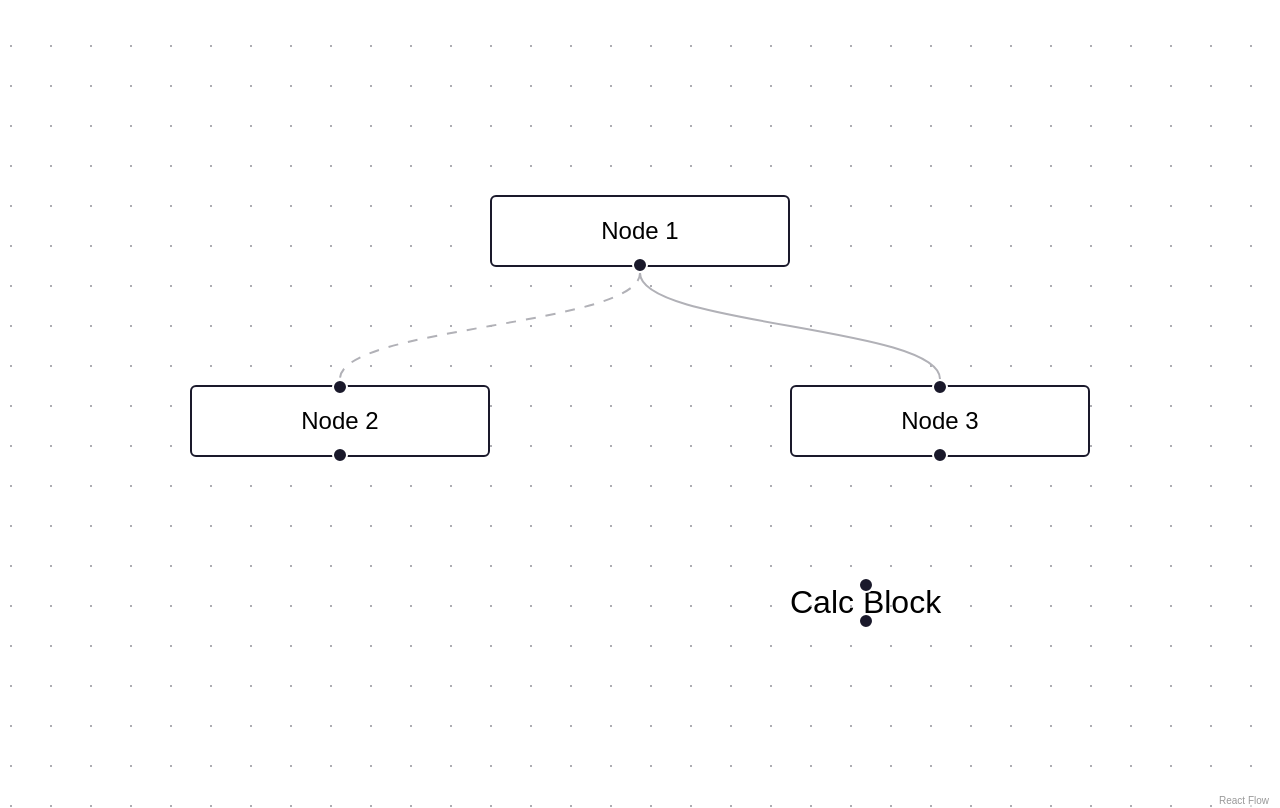
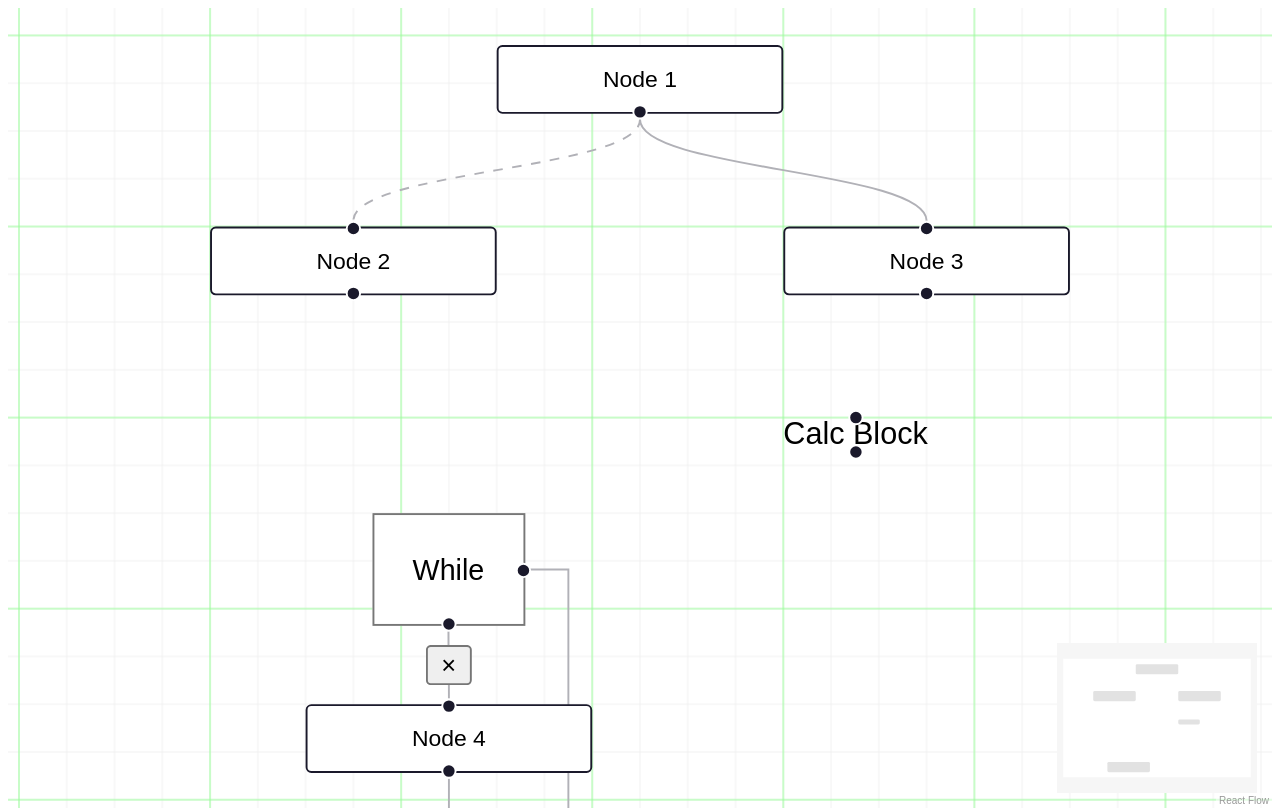
Before and after one commit to shabalin-AA/algorithm-visualizer, a React (Create React App) app in the folder visualizer/: page / in a window 1280 px wide. Built offline with nearby package versions, Linux system fonts and the light colour scheme.

Commit message:
add block while

```diff
--- a/visualizer/package.json
+++ b/visualizer/package.json
@@ -8,7 +8,6 @@
     "@testing-library/user-event": "^13.5.0",
     "@types/jest": "^27.5.2",
     "@types/node": "^16.18.112",
-    "@types/react": "^18.3.10",
     "@types/react-dom": "^18.3.0",
     "@xyflow/react": "^12.3.1",
     "react": "^18.3.1",
@@ -40,5 +39,8 @@
       "last 1 firefox version",
       "last 1 safari version"
     ]
+  },
+  "devDependencies": {
+    "@types/react": "^18.3.11"
   }
 }
--- /dev/null
+++ b/visualizer/src/ButtonEdge.tsx
@@ -0,0 +1,56 @@
+import {
+  BaseEdge,
+  EdgeLabelRenderer,
+  getBezierPath,
+  useReactFlow,
+  type EdgeProps,
+} from '@xyflow/react';
+
+export default function CustomEdge({
+  id,
+  sourceX,
+  sourceY,
+  targetX,
+  targetY,
+  sourcePosition,
+  targetPosition,
+  style = {},
+  markerEnd,
+}: EdgeProps) {
+  const { setEdges } = useReactFlow();
+  const [edgePath, labelX, labelY] = getBezierPath({
+    sourceX,
+    sourceY,
+    sourcePosition,
+    targetX,
+    targetY,
+    targetPosition,
+  });
+
+  const onEdgeClick = () => {
+    setEdges((edges) => edges.filter((edge) => edge.id !== id));
+  };
+
+  return (
+    <>
+      <BaseEdge path={edgePath} markerEnd={markerEnd} style={style} />
+      <EdgeLabelRenderer>
+        <div
+          style={{
+            position: 'absolute',
+            transform: `translate(-50%, -50%) translate(${labelX}px,${labelY}px)`,
+            fontSize: 12,
+            // everything inside EdgeLabelRenderer has no pointer events by default
+            // if you have an interactive element, set pointer-events: all
+            pointerEvents: 'all',
+          }}
+          className="nodrag nopan"
+        >
+          <button className="edgebutton" onClick={onEdgeClick}>
+            ×
+          </button>
+        </div>
+      </EdgeLabelRenderer>
+    </>
+  );
+}
--- /dev/null
+++ b/visualizer/src/CustomNodeBlock.tsx
@@ -0,0 +1,16 @@
+import { Handle, Node, NodeResizer, Position, NodeProps} from "@xyflow/react";
+import "./styles.css"
+
+type Vlo = Node<{label: string}>;
+
+function NodeCustomPoints ({data}: NodeProps<Vlo>) {
+  return (
+    <div>
+        <Handle type="source" position={Position.Bottom} />
+        <div style={{ padding: 10 }}>{data.label}</div>
+        <Handle type="target" position={Position.Right} />
+    </div>
+  );
+};
+
+export default NodeCustomPoints;
--- a/visualizer/src/Flow.tsx
+++ b/visualizer/src/Flow.tsx
@@ -1,17 +1,27 @@
 import { useCallback } from "react";
+import { useState } from "react";
 import {
   ReactFlow,
   Node,
   addEdge,
+  SelectionMode,
   Background,
+  BackgroundVariant,
+  MiniMap,
   Edge,
   Connection,
   useNodesState,
-  useEdgesState
+  useEdgesState,
+  Panel,
+  Controls,
+  ControlButton
 } from "@xyflow/react";
 import CalcBlock from "./CustomNode";
 import "@xyflow/react/dist/style.css";
+import NodeCustomPoints from "./CustomNodeBlock";
+import ButtonEdge from './ButtonEdge';
 
+// const panOnDrag = [1, 2];
 
 const initialNodes: Node[] = [
   {
@@ -27,17 +37,41 @@ const initialNodes: Node[] = [
     type: "CalcBlock",
     data: { label: "Calc Block" },
     position: { x: 400, y: 200 }
-  }
+  },
+
+  {
+    id: "5",
+    type: "NodeCustomPoints",
+    data: { label: "While" },
+    position: { x: 185, y: 250 },
+    style: {
+      background: '#fff',
+      border: '1px solid #777',
+      fontSize: 15,
+      padding: 10,
+    },
+  },
+  { id: "6", data: { label: "Node 4" }, position: { x: 150, y: 350 } },
+
+
 ];
 
 const initialEdges: Edge[] = [
   { id: "e1-2", source: "1", target: "2", animated: true },
-  { id: "e1-3", source: "1", target: "3" }
+  { id: "e1-3", source: "1", target: "3" },
+  { id: "e5-6", source: "5", target: "6", type: 'buttonedge'},
+  { id: "e6-5", source: "6", target: "5", type: 'step',}
 ];
 
 const nodeTypes = {
-  CalcBlock: CalcBlock
+  CalcBlock: CalcBlock,
+  NodeCustomPoints: NodeCustomPoints
 };
+
+const edgeTypes = {
+  buttonedge: ButtonEdge,
+};
+
 
 const BasicFlow = () => {
   const [nodes, , onNodesChange] = useNodesState(initialNodes);
@@ -54,12 +88,35 @@ const BasicFlow = () => {
       onNodesChange={onNodesChange}
       onEdgesChange={onEdgesChange}
       onConnect={onConnect}
+      // panOnScroll = {true}
+      // selectionOnDrag = {true}
+      // panOnDrag={panOnDrag}
+      // selectionMode={SelectionMode.Partial}
       nodeTypes={nodeTypes}
+      edgeTypes={edgeTypes}
       fitView
     >
-      <Background />
+      <MiniMap
+      pannable zoomable
+      />
+
+      <Background
+        id="1"
+        gap={25}
+        color="#f1f1f1"
+        variant={BackgroundVariant.Lines}
+      />
+
+      <Background
+        id="2"
+        gap={100}
+        color="#98ff98"
+        variant={BackgroundVariant.Lines}
+      />
+
     </ReactFlow>
   );
-};
+}
+
 
 export default BasicFlow;
```
Also changed, not shown: 1 other file (tests, documents, lock files or other folders).
